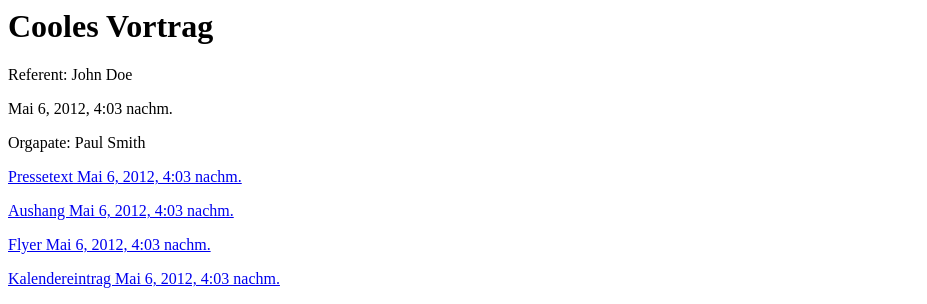
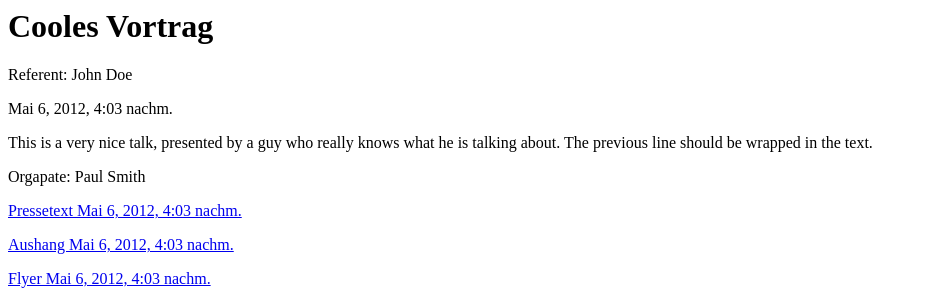
Before and after one commit to informancer/Vortraege, a Django app: page /vortraege/1/ in a window 1280 px wide. Shown: the top 304 px of the page, without its empty margins (0-927 px from the left). Run offline with Django 3.2, Linux system fonts and the light colour scheme; data comes from the database, SQL or seed files in the repository.

Commit message:
Went on with translation to english

```diff
--- a/vortraege/admin.py
+++ b/vortraege/admin.py
@@ -1,4 +1,4 @@
-from vortraege.models import Vortrag
+from vortraege.models import Talk
 from django.contrib import admin
 
-admin.site.register(Vortrag)
+admin.site.register(Talk)
--- a/vortraege/fixtures/vortraege_views_testdata.json
+++ b/vortraege/fixtures/vortraege_views_testdata.json
@@ -1,18 +1,18 @@
 [
     {
         "pk": 1,
-        "model": "vortraege.vortrag",
+        "model": "vortraege.talk",
         "fields": {
             "audio": "",
-            "folien": "",
+            "slides": "",
             "start": "2012-05-06T14:03:00Z",
-            "pressetext": "",
+            "presstext": "",
             "description": "This is a very nice talk, presented by a guy who really knows what he is talking about. \r\nThe previous line should be wrapped in the text.\r\n",
-            "referent": "John Doe",
+            "speaker": "John Doe",
             "flyer": "",
             "title": "Cooles Vortrag",
-            "aushang": "",
-            "orgapate": "Paul Smith"
+            "poster": "",
+            "organiser": "Paul Smith"
         }
     }
 ]
--- a/vortraege/templates/vortraege/details.html
+++ b/vortraege/templates/vortraege/details.html
@@ -1,17 +1,17 @@
-<h1>{{ vortrag.title }}</h1>
+<h1>{{ talk.title }}</h1>
 
-<p>Referent: {{ vortrag.referent }} </p>
+<p>Referent: {{ talk.speaker }} </p>
 
-<p>{{ vortrag.start }}</p>
+<p>{{ talk.start }}</p>
 
-<p>{{ vortrag.beschreibung }}</p>
+<p>{{ talk.description }}</p>
 
-<p>Orgapate: {{ vortrag.orgapate }}</p>
+<p>Orgapate: {{ talk.organiser }}</p>
 
-<p><a href="{% url vortraege_pressetext vortrag_id=vortrag.id %}">Pressetext {{vortrag.start}}</a></p>
-<p><a href="{% url vortraege_pdf_aushang vortrag_id=vortrag.id %}">Aushang {{vortrag.start}}</a></p>
-<p><a href="{% url vortraege_pdf_flyer vortrag_id=vortrag.id %}">Flyer {{vortrag.start}}</a></p>
-<p><a href="{% url vortraege_ical vortrag_id=vortrag.id %}">Kalendereintrag {{vortrag.start}}</a></p>
+<p><a href="{% url vortraege_pressetext talk_id=talk.id %}">Pressetext {{talk.start}}</a></p>
+<p><a href="{% url vortraege_pdf_aushang talk_id=talk.id %}">Aushang {{talk.start}}</a></p>
+<p><a href="{% url vortraege_pdf_flyer talk_id=talk.id %}">Flyer {{talk.start}}</a></p>
+<p><a href="{% url vortraege_ical talk_id=talk.id %}">Kalendereintrag {{talk.start}}</a></p>
 
-<p> Folien: {{ vortrag.folien }} </p>
-<p> Audio: {{vortrag.audio}} </p>
+<p> Folien: {{ talk.slides }} </p>
+<p> Audio: {{talk.audio}} </p>
--- a/vortraege/templates/vortraege/index.html
+++ b/vortraege/templates/vortraege/index.html
@@ -1,7 +1,7 @@
-{% if vortraege_list %}
+{% if talks_list %}
     <ul>
-      {% for vortrag in vortraege_list %}
-          <li><a href="{% url vortraege_details vortrag_id=vortrag.id %}">{{ vortrag.title }}</a></li>
+      {% for talk in talks_list %}
+          <li><a href="{% url vortraege_details talk_id=talk.id %}">{{ talk.title }}</a></li>
       {% endfor %}
     </ul>
 {% else %}
--- a/vortraege/urls.py
+++ b/vortraege/urls.py
@@ -2,11 +2,11 @@ from django.conf.urls import patterns, include, url
 
 urlpatterns = patterns('vortraege.views',
     url(r'^$', 'index', name='vortraege_index'),
-    url(r'^(?P<vortrag_id>\d+)/$', 'details', name='vortraege_details') ,
-    url(r'^(?P<vortrag_id>\d+)/ical/$', 'vevent', name='vortraege_ical') ,
-    url(r'^(?P<vortrag_id>\d+)/pressetext/$', 'pressetext', name='vortraege_pressetext') ,
-    url(r'^(?P<vortrag_id>\d+)/aushang/$', 'pdf_aushang', name='vortraege_pdf_aushang') ,
-    url(r'^(?P<vortrag_id>\d+)/aushang/preview/$', 'svg_aushang', name='vortraege_svg_aushang'),
-    url(r'^(?P<vortrag_id>\d+)/flyer/$', 'pdf_flyer', name='vortraege_pdf_flyer'),
-    url(r'^(?P<vortrag_id>\d+)/flyer/preview/$', 'svg_flyer', name='vortraege_svg_flyer'),
+    url(r'^(?P<talk_id>\d+)/$', 'details', name='vortraege_details') ,
+    url(r'^(?P<talk_id>\d+)/ical/$', 'vevent', name='vortraege_ical') ,
+    url(r'^(?P<talk_id>\d+)/pressetext/$', 'pressetext', name='vortraege_pressetext') ,
+    url(r'^(?P<talk_id>\d+)/aushang/$', 'pdf_aushang', name='vortraege_pdf_aushang') ,
+    url(r'^(?P<talk_id>\d+)/aushang/preview/$', 'svg_aushang', name='vortraege_svg_aushang'),
+    url(r'^(?P<talk_id>\d+)/flyer/$', 'pdf_flyer', name='vortraege_pdf_flyer'),
+    url(r'^(?P<talk_id>\d+)/flyer/preview/$', 'svg_flyer', name='vortraege_svg_flyer'),
 )
--- a/vortraege/views.py
+++ b/vortraege/views.py
@@ -1,6 +1,6 @@
 from django.core.urlresolvers import reverse
 from django.shortcuts import render_to_response, get_object_or_404
-from vortraege.models import Vortrag
+from vortraege.models import Talk
 from textwrap import wrap
 
 from django.template import Context, loader
@@ -17,39 +17,39 @@ import cairosvg
 
 # Create your views here.
 def index(request):
-    vortraege_list = Vortrag.objects.all().order_by('start')
+    talks_list = Talk.objects.all().order_by('start')
     return render_to_response('vortraege/index.html',
                               {
-            'vortraege_list': vortraege_list,
+            'talks_list': talks_list,
             })
     return HttpResponse(t.render(c))
 
-def details(request, vortrag_id):
-    v = get_object_or_404(Vortrag, pk=vortrag_id)
-    return render_to_response('vortraege/details.html', {'vortrag': v})
+def details(request, talk_id):
+    t = get_object_or_404(Talk, pk=talk_id)
+    return render_to_response('vortraege/details.html', {'talk': t})
 
-def pressetext(request, vortrag_id):
-    v = get_object_or_404(Vortrag, pk=vortrag_id)
-    description = '\n'.join(wrap(v.description, 80))
-    response = render_to_response('vortraege/pressetext.txt', {'vortrag': v,
-                                                               'datum': v.start.strftime('%A, %d. %B %Y'),
-                                                               'beschreibung': description})
+def pressetext(request, talk_id):
+    t = get_object_or_404(Talk, pk=talk_id)
+    description = '\n'.join(wrap(t.description, 80))
+    response = render_to_response('vortraege/pressetext.txt', {'talk': t,
+                                                               'start': t.start.strftime('%A, %d. %B %Y'),
+                                                               'description': description})
     response['Content-Type'] = 'text/plain; charset=utf-8'
-    response['Content-Disposition']  = 'attachment; filename=pressetext-%s.txt'%v.start.strftime('%Y%m')
+    response['Content-Disposition']  = 'attachment; filename=pressetext-%s.txt'%t.start.strftime('%Y%m')
     return response
 
-def vevent(request, vortrag_id):
-    v = get_object_or_404(Vortrag, pk=vortrag_id)
+def vevent(request, talk_id):
+    t = get_object_or_404(Talk, pk=talk_id)
     event = Event()
-    event.add('description', v.title)
+    event.add('description', t.title)
     ical = event.to_ical
     response = HttpResponse(ical, mimetype='text/calendar')
     response['Filename'] = 'filename.ics'  # IE needs this
-    response['Content-Disposition'] = 'attachment; filename=vortrag-%s.ics'%v.start.strftime('%Y%m')
+    response['Content-Disposition'] = 'attachment; filename=talk-%s.ics'%t.start.strftime('%Y%m')
     return response
 
 
-def render_svg_aushang(v):
+def render_svg_aushang(talk):
     # The qrcode module tightly encapsulate its data.
     # blocking changes to the generated svg,
     # which is why we go he StringIO way.
@@ -63,40 +63,57 @@ def render_svg_aushang(v):
     e = xml.etree.ElementTree.fromstring(temp_out.getvalue())
     e.tag = '{http://www.w3.org/2000/svg}g'
     del e.attrib['version']
+    # That should be inside the template.
     e.attrib['transform'] = 'translate(533.36055,279.81226)'
 
     # And finally render the poster
-    t = loader.get_template('vortraege/aushang.svg')
-    c = Context({'vortrag': v,
-                 'datum': v.start.strftime('%d.%m.%Y, %H:%M Uhr'),
-                 'termin': mark_safe(xml.etree.ElementTree.tostring(e))})
-    return t.render(c)
+    template = loader.get_template('vortraege/aushang.svg')
+    c = Context({'talk': talk,
+                 'start': talk.start.strftime('%d.%m.%Y, %H:%M Uhr'),
+                 'qrcode': mark_safe(xml.etree.ElementTree.tostring(e))})
+    return template.render(c)
 
-def svg_aushang(request, vortrag_id):
-    v = get_object_or_404(Vortrag, pk=vortrag_id)
+def svg_aushang(request, talk_id):
+    t = get_object_or_404(Talk, pk=talk_id)
 
-    rendered = render_svg_aushang(v)
+    rendered = render_svg_aushang(t)
 
     response = HttpResponse(rendered)
     response['Content-Type'] = 'image/svg+xml; charset=utf-8'
-    response['Content-Disposition']  = 'attachment; filename=aushang-%s.svg'%v.start.strftime('%Y%m')
+    response['Content-Disposition']  = 'attachment; filename=aushang-%s.svg'%t.start.strftime('%Y%m')
     return response
 
-def pdf_aushang(request, vortrag_id):
-    v = get_object_or_404(Vortrag, pk=vortrag_id)
+def pdf_aushang(request, talk_id):
+    t = get_object_or_404(Talk, pk=talk_id)
 
-    rendered = render_svg_aushang(v)
+    rendered = render_svg_aushang(t)
 
     response = HttpResponse(mimetype='application/pdf')
-    response['Content-Disposition']  = 'attachment; filename=aushang-%s.pdf'%v.start.strftime('%Y%m')
+    response['Content-Disposition']  = 'attachment; filename=aushang-%s.pdf'%t.start.strftime('%Y%m')
 
     cairosvg.svg2pdf(bytestring=rendered.encode('utf-8'), write_to=response)
 
     return response
 
-def pdf_flyer(request, vortrag_id):
-    v = get_object_or_404(Vortrag, pk=vortrag_id)
-    header = wrap('%s: %s'%(v.referent, v.title), 25)
+def svg_flyer(request, talk_id):
+    v = get_object_or_404(Talk, pk=talk_id)
+    header = wrap('%s: %s'%(v.speaker, v.title), 25)
+    header1 = header[0]
+    if len(header) > 1:
+        header2 = header[1]
+    else:
+        header2 = u''
+    response = render_to_response('vortraege/flyer.svg', {'talk': v,
+                                                          'start': v.start.strftime('%d.%m.%Y, %H:%M Uhr'),
+                                                          'header1': header1,
+                                                          'header2': header2})
+    response['Content-Type'] = 'image/svg+xml; charset=utf-8'
+    response['Content-Disposition']  = 'attachment; filename=flyer-%s.svg'%v.start.strftime('%Y%m')
+    return response
+
+def pdf_flyer(request, talk_id):
+    v = get_object_or_404(Talk, pk=talk_id)
+    header = wrap('%s: %s'%(v.speaker, v.title), 25)
     header1 = header[0]
     if len(header) > 1:
         header2 = header[1]
@@ -104,8 +121,8 @@ def pdf_flyer(request, vortrag_id):
         header2 = u''
 
     t = loader.get_template('vortraege/flyer.svg')
-    c = Context({'vortrag': v,
-                 'datum': v.start.strftime('%d.%m.%Y, %H:%M Uhr'),
+    c = Context({'talk': v,
+                 'start': v.start.strftime('%d.%m.%Y, %H:%M Uhr'),
                  'header1': header1,
                  'header2': header2})
     rendered = t.render(c)
@@ -116,19 +133,3 @@ def pdf_flyer(request, vortrag_id):
     cairosvg.svg2pdf(bytestring=rendered.encode('utf-8'), write_to=response)
 
     return response
-
-def svg_flyer(request, vortrag_id):
-    v = get_object_or_404(Vortrag, pk=vortrag_id)
-    header = wrap('%s: %s'%(v.referent, v.title), 25)
-    header1 = header[0]
-    if len(header) > 1:
-        header2 = header[1]
-    else:
-        header2 = u''
-    response = render_to_response('vortraege/flyer.svg', {'vortrag': v,
-                                                          'datum': v.start.strftime('%d.%m.%Y, %H:%M Uhr'),
-                                                          'header1': header1,
-                                                          'header2': header2})
-    response['Content-Type'] = 'image/svg+xml; charset=utf-8'
-    response['Content-Disposition']  = 'attachment; filename=flyer-%s.svg'%v.start.strftime('%Y%m')
-    return response
```
Also changed, not shown: vortraege/models.py (+12 -12 lines), vortraege/templates/vortraege/pressetext.txt (+4 -4 lines), vortraege/tests.py (+14 -14 lines), vortraege/templates/vortraege/aushang.svg.
